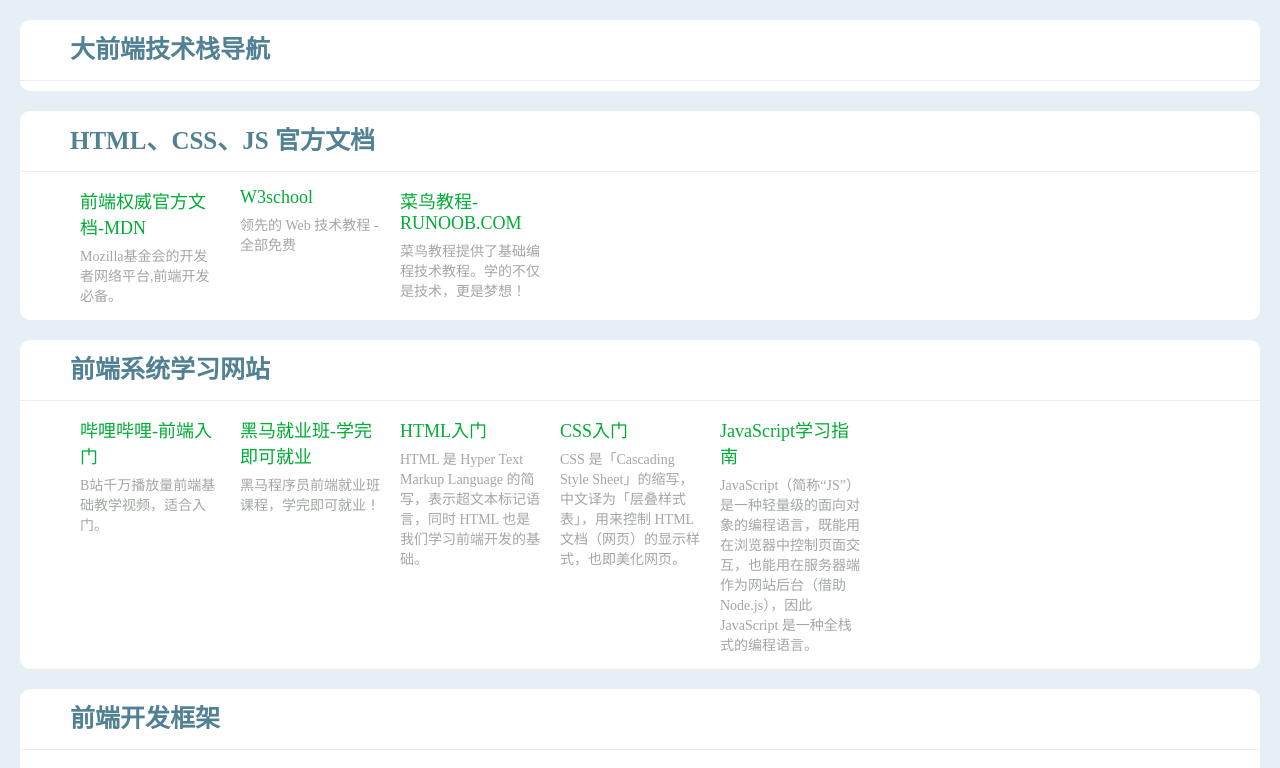
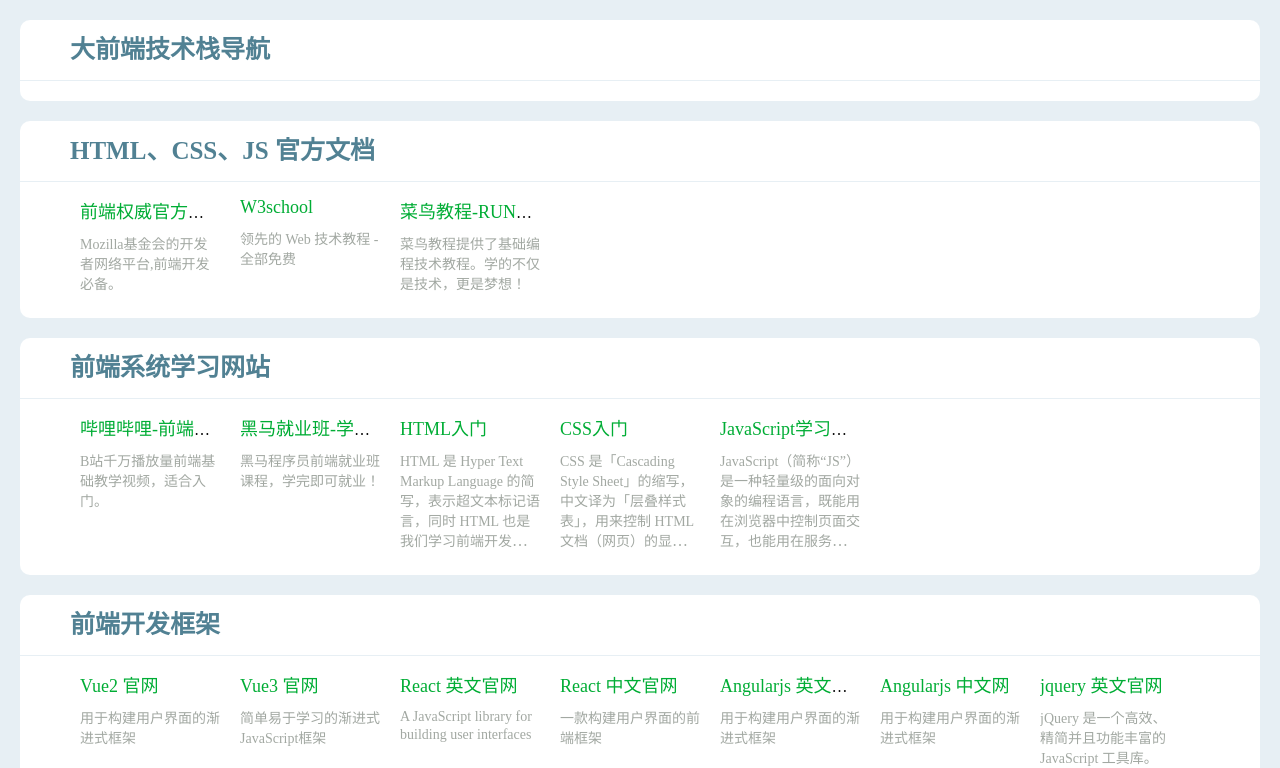
Before and after one commit to cxiaozhi/navAiwanStroe, a Vue app: page / in a window 1280 px wide. Shown: the top 768 px of the page. Built offline with nearby package versions, Linux system fonts and the light colour scheme.

Commit message:
优化了多行文本显示问题

```diff
--- a/src/components/nav-panel.vue
+++ b/src/components/nav-panel.vue
@@ -53,6 +53,8 @@
   background-color: #ffffff;
   margin: 20px 0;
   border-radius: 10px;
+  padding-bottom: 10px;
+  box-sizing: border-box;
 
   .header {
     border-bottom: 1px solid #e7eff4;
@@ -83,6 +85,12 @@
     }
 
     .item-font {
+      white-space: nowrap;
+      width: 100%;
+      overflow: hidden;
+      display: inline-block;
+      text-overflow: ellipsis;
+
       a {
         font-size: 18px;
         color: #00ad35;
@@ -90,9 +98,18 @@
     }
 
     .item-babel {
-      font-size: 14px;
+      display: -webkit-box;
       color: #a2a8a2;
       margin-top: 6px;
+      text-overflow: ellipsis;
+      -webkit-box-orient: vertical;
+      -webkit-line-clamp: 5;
+      overflow: hidden;
+
+      span {
+        text-overflow: ellipsis;
+        font-size: 14px;
+      }
     }
   }
 }
```
